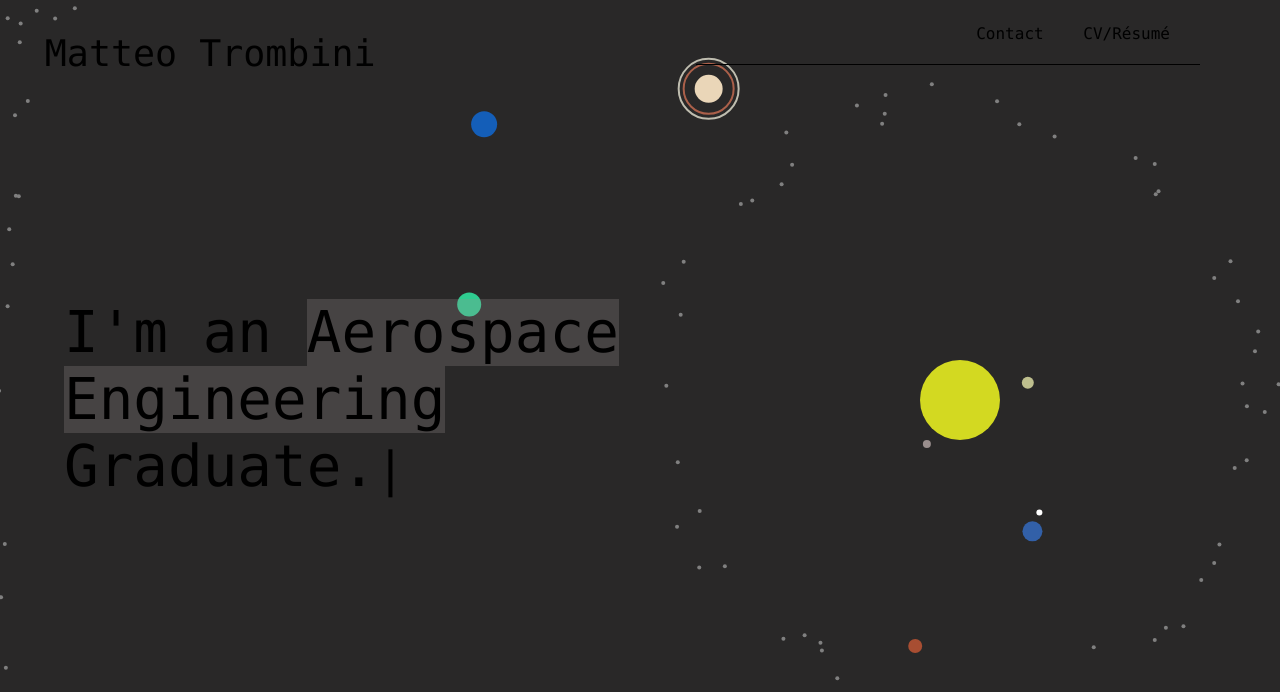
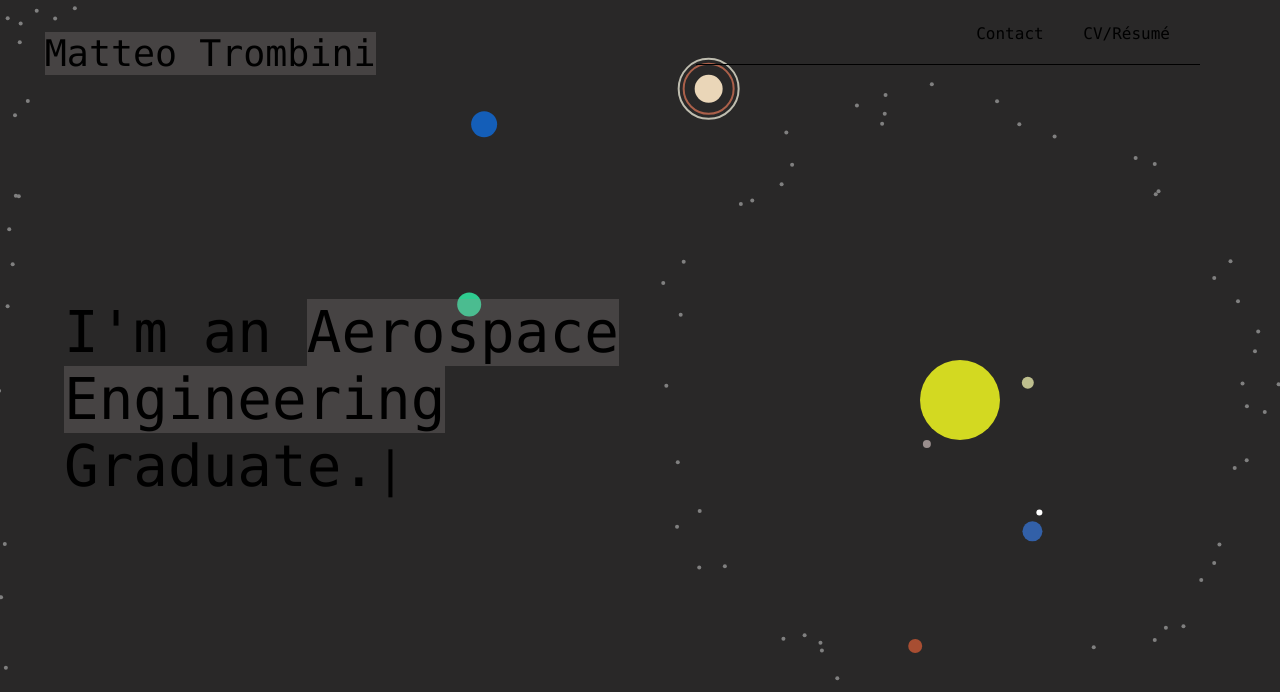
Before and after one commit to mt4g16/matteotrombini.com, a plain HTML site: page index.html in a window 1280 px wide. Shown: the top 692 px of the page. Drawn offline with Linux system fonts and the light colour scheme.

Commit message:
Added backdrop to logo name

```diff
--- a/css/style.css
+++ b/css/style.css
@@ -66,6 +66,7 @@ a:hover, a:active { text-decoration: none; }
     /* background-color: rgba(255, 255, 255, 0.288); */
     /* padding: 3px; */
 }
+
 
 #menu {
     border-bottom: 1px solid var(--black-color);
--- a/index.html
+++ b/index.html
@@ -25,7 +25,7 @@
         <nav>
             <div class="nav_wrapper2">
                 <div id="logo2">
-                    <a href='index.html'>Matteo Trombini</a>
+                    <a href='index.html'> <span style="background-color: #99919142">Matteo Trombini</span></a>
                 </div>
 
                 <div class="nav_buttons" , id="menu">
```
